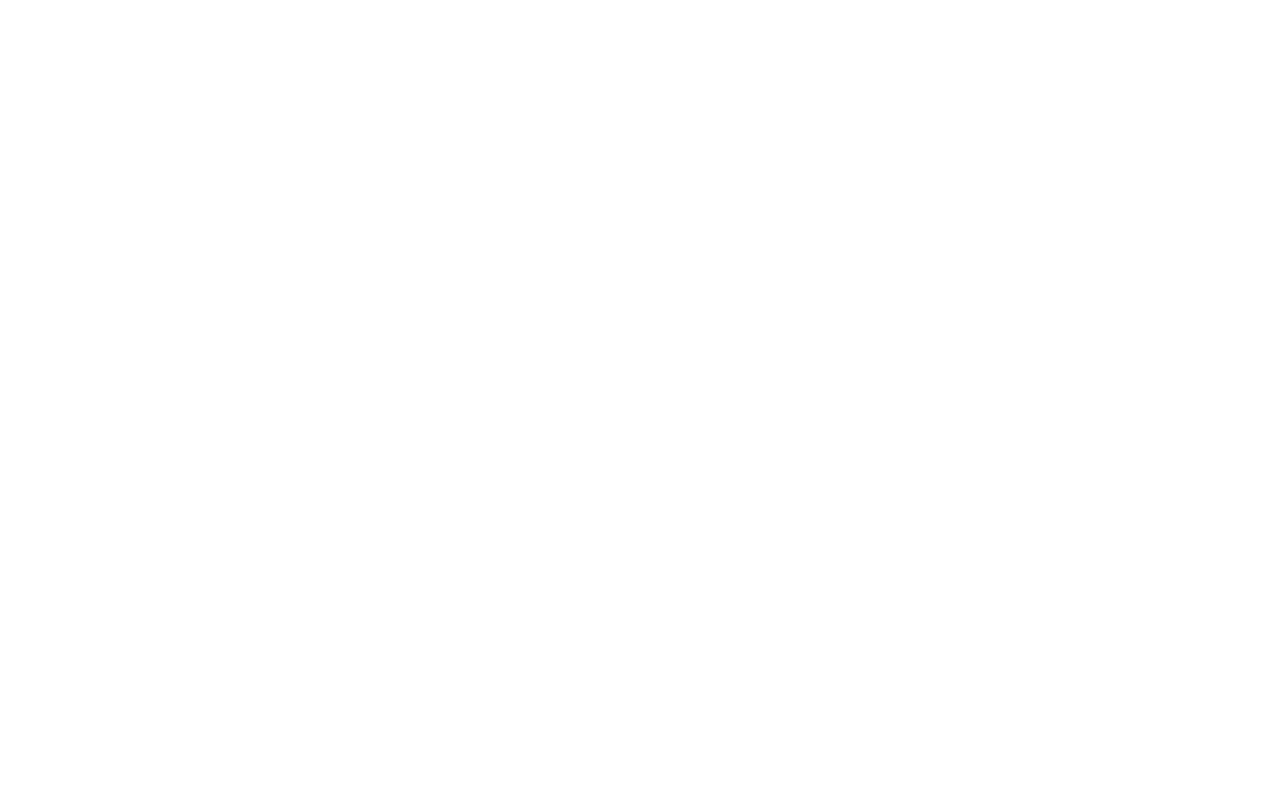
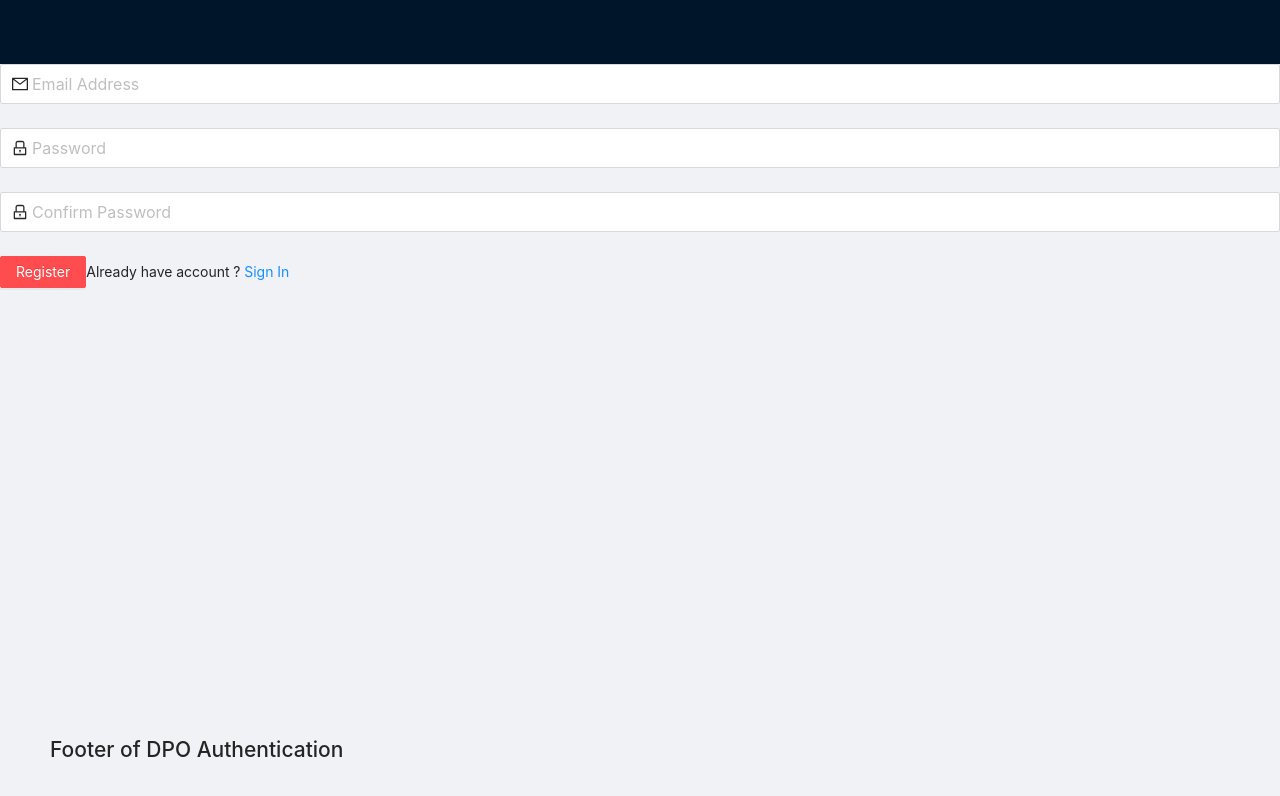
Before and after one commit to Hammad124444/DPO-frontend, a Next.js app: page /auth/register in a window 1280 px wide. Shown: the top 796 px of the page. Built offline with nearby package versions, Linux system fonts and the light colour scheme.

Commit message:
add: draft register form

```diff
--- a/src/pages/auth/register.jsx
+++ b/src/pages/auth/register.jsx
@@ -1,8 +1,63 @@
-import { Form, Checkbox, Input } from 'antd';
+import { Form, Input, Button } from 'antd';
 import { LockOutlined, MailOutlined } from '@ant-design/icons';
+import Link from 'next/link';
+import MAuthLayout from '../../layout/layout-auth';
 
 export default function MRegisterUser() {
+
+    const onFinish = (values) => {
+        console.log('Received values of form: ', values);
+    };
+
     return(
-        <Form></Form>
+        <Form
+            name="normal_register"
+            className="login-form"
+            initialValues={{remember: true}}
+            onFinish={onFinish}
+        >
+            <Form.Item
+                name="useremail"
+                rules={[{required: true, message: 'Please input your email address'}]}
+            >
+                <Input prefix={<MailOutlined className="site-form-item-icon" />} placeholder="Email Address" size="large"/>
+            </Form.Item>
+            <Form.Item
+                name="password"
+                rules={[{ required: true, message: 'Please input your Password!' }]}
+            >
+                <Input
+                prefix={<LockOutlined className="site-form-item-icon" />}
+                type="password"
+                placeholder="Password"
+                size="large"
+                />
+            </Form.Item>
+            <Form.Item
+                name="confirmpassword"
+                rules={[{ required: true, message: 'Confirm your Password!' }]}
+            >
+                <Input
+                prefix={<LockOutlined className="site-form-item-icon" />}
+                type="password"
+                placeholder="Confirm Password"
+                size="large"
+                />
+            </Form.Item>
+            <Form.Item>
+                <Button type="danger" htmlType="submit" className="login-form-button">
+                Register
+                </Button>
+                Already have account ? <Link href="/auth/sigin"><a>Sign In</a></Link>
+            </Form.Item>
+        </Form>
     )
 }
+
+MRegisterUser.getLayout = function getLayout(page) {
+    return (
+        <MAuthLayout>
+            { page }
+        </MAuthLayout>
+    )
+}
--- a/src/pages/auth/signin.jsx
+++ b/src/pages/auth/signin.jsx
@@ -41,7 +41,7 @@
                 </a>
             </Form.Item>
             <Form.Item>
-                <Button type="primary" htmlType="submit" className="login-form-button">
+                <Button type="success" htmlType="submit" className="login-form-button">
                 Sign in
                 </Button>
                 Or <Link href="/auth/register"><a>Register now!</a></Link>
```
